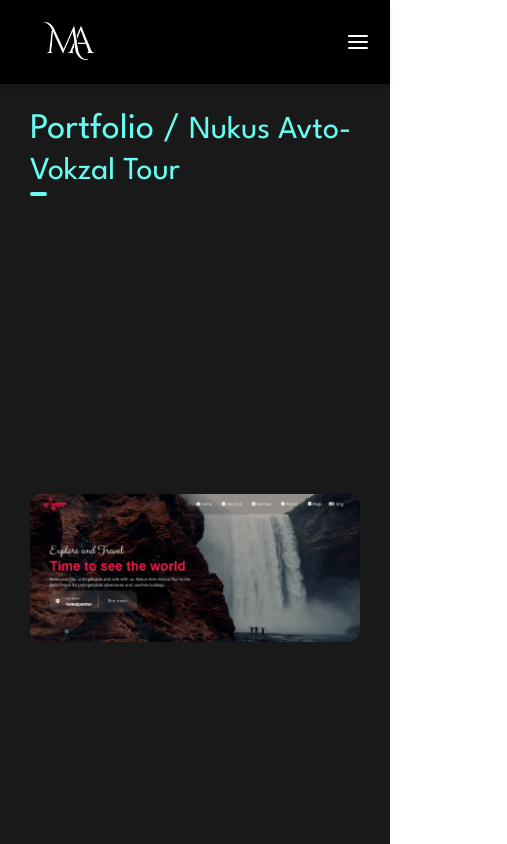
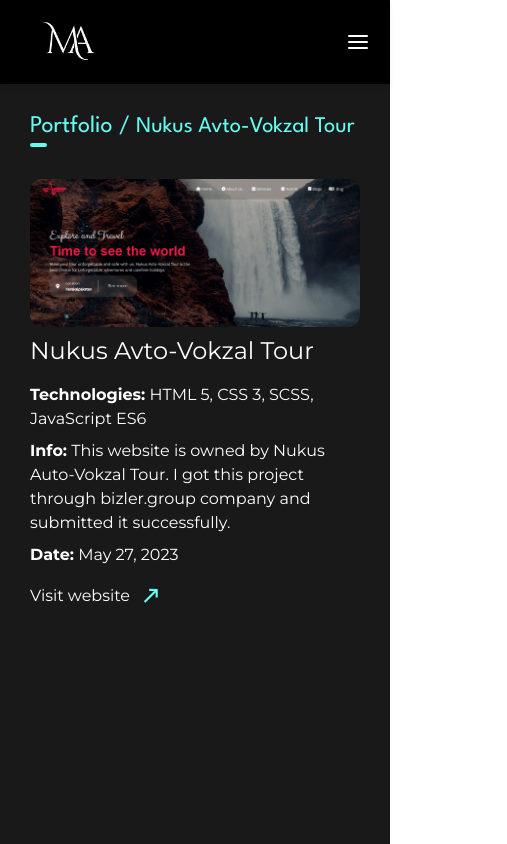
Before and after one commit to mukhammedaliametov/portfolio, a React (Vite) app: page /portfolio/0 in a window 390 px wide. Shown: the top 844 px of the page, 507 px wide, since content can reach past the window. Built offline with nearby package versions, Linux system fonts and the light colour scheme.

Commit message:
edit single page :)

```diff
--- a/src/pages/SinglePage.jsx
+++ b/src/pages/SinglePage.jsx
@@ -10,8 +10,8 @@ const SinglePage = () => {
   return (
     <div className="flex justify-center w-full pt-[110px] min-h-screen bg-black/90">
       <div className="max-w-[1000px] mx-[30px] xl:max-w-[1200px] w-full">
-        <h1 className="text-4xl text-[#66FCF1] font-lspartan">
-          <Link to='/portfolio'>Portfolio</Link> / <span className="text-[2rem]">{selectedProject.name}</span>
+        <h1 className="text-2xl md:text-4xl text-[#66FCF1] font-lspartan">
+          <Link to='/portfolio'>Portfolio</Link> / <span className="text-[1.4rem] md:text-[2rem]">{selectedProject.name}</span>
         </h1>
         <span className="py-[2px] block rounded-lg bg-[#66FCF1] w-[5%]"></span>
         <div className="flex items-center justify-evenly gap-8 my-8">
@@ -19,9 +19,15 @@ const SinglePage = () => {
             src={selectedProject.img}
             alt={selectedProject.name}
             width={650}
-            className="rounded-xl"
+            className="rounded-xl hidden lg:block"
           />
           <div className="text-white font-montserrat flex flex-col gap-2">
+          <img
+            src={selectedProject.img}
+            alt={selectedProject.name}
+            width={650}
+            className="lg:hidden rounded-xl"
+          />
             <h1 className="text-2xl mb-2">{selectedProject.name}</h1>
             <p>
               <b>Technologies:</b> {selectedProject.technologies}
```
